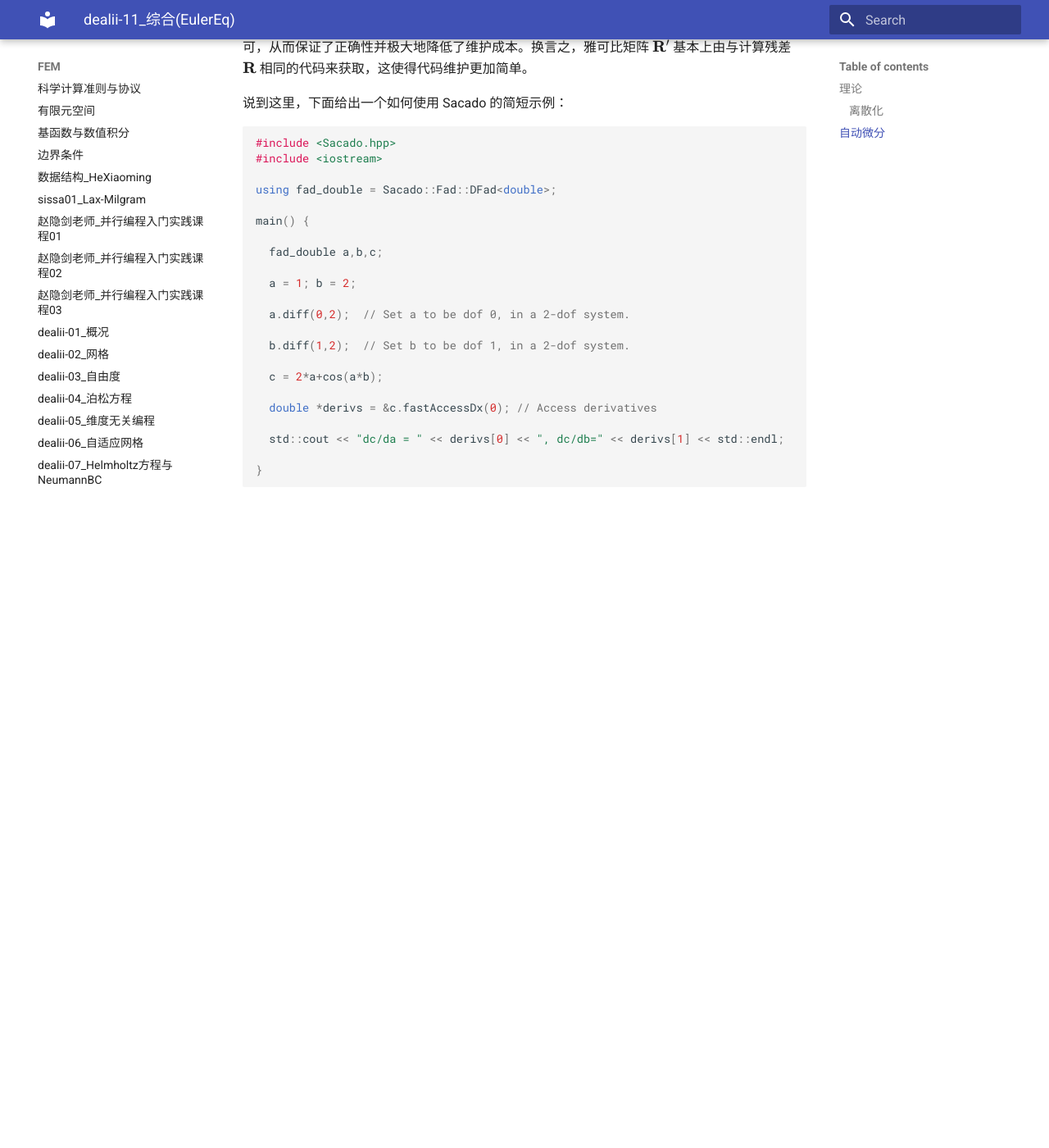
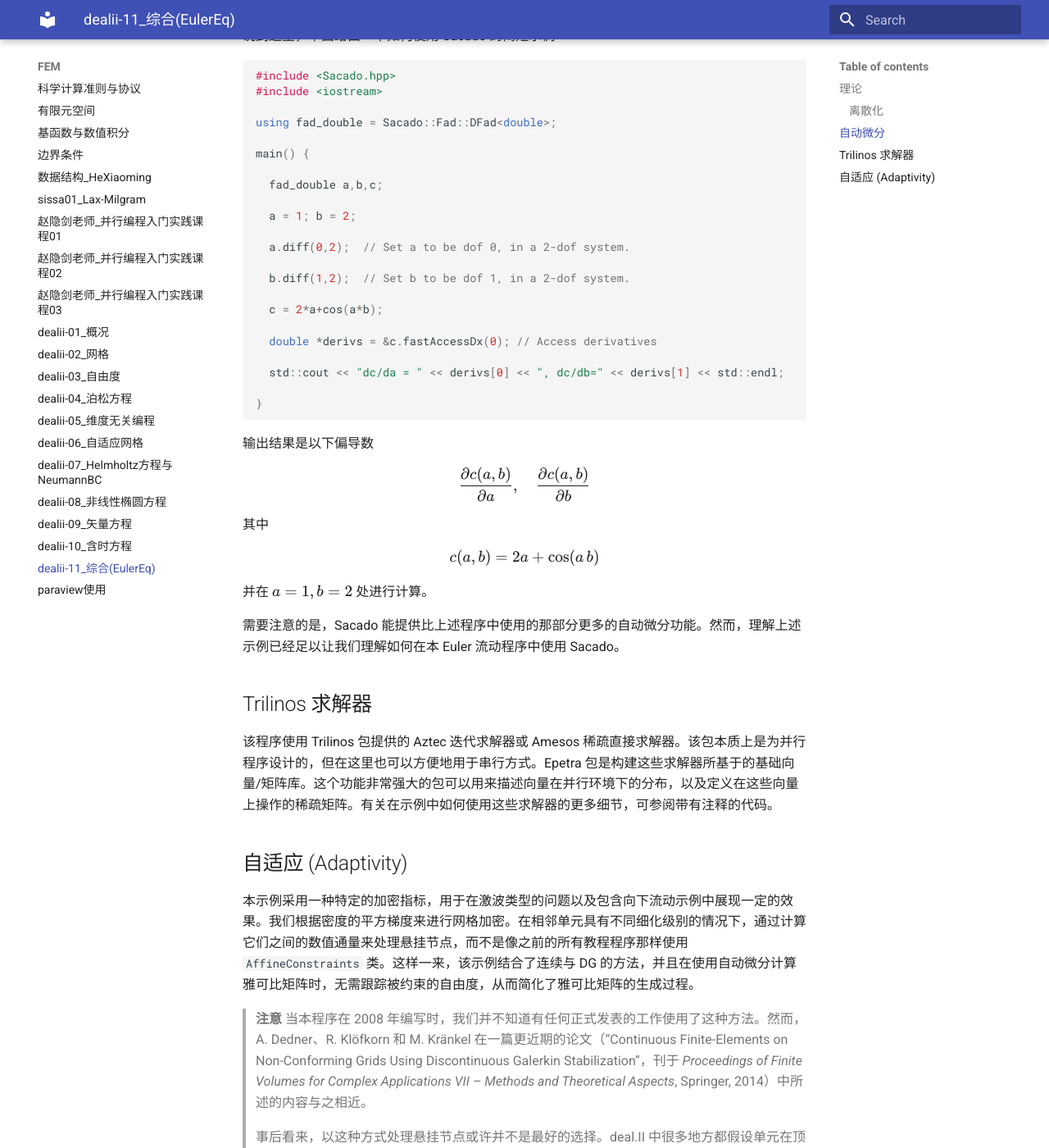
Before and after one commit to ymma98/technotes, an MkDocs documentation site: the page built from docs/FEM/dealii-11_综合(EulerEq).md, in a window 1280 px wide and 1400 px high, scrolled down 5678 px. Shown: the whole window at 82% size. Built offline with MkDocs 1.6.1 and Material for MkDocs 9.7.7, drawn with Linux system fonts in a browser that asks for light colours; before the commit the page ends 6296 px from its top, so only the background shows below that; some of the changed text lies outside the part shown.

Commit message:
docs/FEM/dealii-11_综合(EulerEq).md updated from https://stackedit.cn/

````diff
--- a/docs/FEM/dealii-11_综合(EulerEq).md
+++ b/docs/FEM/dealii-11_综合(EulerEq).md
@@ -233,14 +231,62 @@ main() {
 }
 ```
 
+输出结果是以下偏导数
+$$
+\frac{\partial c(a,b)}{\partial a}, \quad \frac{\partial c(a,b)}{\partial b}
+$$
+其中
+$$
+c(a,b) = 2a + \cos(a\,b)
+$$
+并在 $a=1, b=2$ 处进行计算。
+
+需要注意的是，Sacado 能提供比上述程序中使用的那部分更多的自动微分功能。然而，理解上述示例已经足以让我们理解如何在本 Euler 流动程序中使用 Sacado。
+
+## Trilinos 求解器
+
+该程序使用 Trilinos 包提供的 Aztec 迭代求解器或 Amesos 稀疏直接求解器。该包本质上是为并行程序设计的，但在这里也可以方便地用于串行方式。Epetra 包是构建这些求解器所基于的基础向量/矩阵库。这个功能非常强大的包可以用来描述向量在并行环境下的分布，以及定义在这些向量上操作的稀疏矩阵。有关在示例中如何使用这些求解器的更多细节，可参阅带有注释的代码。
+
+## 自适应 (Adaptivity)
+
+本示例采用一种特定的加密指标，用于在激波类型的问题以及包含向下流动示例中展现一定的效果。我们根据密度的平方梯度来进行网格加密。在相邻单元具有不同细化级别的情况下，通过计算它们之间的数值通量来处理悬挂节点，而不是像之前的所有教程程序那样使用 `AffineConstraints` 类。这样一来，该示例结合了连续与 DG 的方法，并且在使用自动微分计算雅可比矩阵时，无需跟踪被约束的自由度，从而简化了雅可比矩阵的生成过程。
+
+> **注意**
+> 当本程序在 2008 年编写时，我们并不知道有任何正式发表的工作使用了这种方法。然而，A. Dedner、R. Klöfkorn 和 M. Kränkel 在一篇更近期的论文（“Continuous Finite-Elements on Non-Conforming Grids Using Discontinuous Galerkin Stabilization”，刊于 *Proceedings of Finite Volumes for Complex Applications VII – Methods and Theoretical Aspects*, Springer, 2014）中所述的内容与之相近。
+>
+> 事后看来，以这种方式处理悬挂节点或许并不是最好的选择。deal.II 中很多地方都假设单元在顶点、边、面上拥有自由度（如这里使用的 `FE_Q` 单元）时，所代表的有限元函数在网格剖分上具有一定的连续性假设。调用 `DoFTools::make_hanging_node_constraints()` 并将得到的结果输出到一个 `AffineConstraints` 对象中后，可以在求解线性系统结束时调用 `AffineConstraints::distribute()` 来强制满足这些假设——其他所有教程程序都使用了悬挂节点网格，并且会在此调用下确保悬挂节点处的解与相邻父单元节点的值一致。相反，本程序并未这样做，因此会遇到一个后来添加到库中的断言检查，即测试函数是否确实连续。为了处理因不满足该断言而导致的错误，我们最终还是在 `ConservationLaw::refine_grid()` 函数中，在将解从一个网格转移到另一个网格之前，对悬挂节点处的解进行了连续性强制。
+
+此外，我们还限制了最大细化层数来避免细化过程失控。根据作者的经验，在时间相关问题中，如果不加以控制，细化会使得模拟速度严重下降，因为当某个区域的网格过于精细时，时间步长可能会变得非常小。在本示例中，通过让用户指定网格中可能出现的最高细化级别来限制细化程度，从而避免模拟因过度细化而停滞。当然，这只是一种启发式做法；如果作者的导师得知此事，作者很可能会被永远逐出有限元误差估计领域。
+
+# 输入文件、初始与边界条件
+
+我们使用一个输入文件（input deck）来控制模拟。通过这种方式，可以在不重新编译的情况下更改边界条件和其他重要属性。关于输入文件格式的更多信息，请参阅结尾的 results 小节，其中详细介绍了一个示例输入文件。
+
+在之前的示例程序中，我们通常将初始条件和边界条件硬编码在程序里。而在本程序中，我们改用 `FunctionParser` 表达式解析器类，这样就可以在输入文件中指定通用表达式，并在运行时进行解析 —— 也就是说，我们无需重新编译程序就能更改初始条件。因此，在下面的程序中不会声明名为 `InitialConditions` 或 `BoundaryConditions` 的类。
+
+# 实现 (Implementation)
+
+本程序的实现分为三个主要部分：
+
+- `EulerEquations` 类：封装所有完全描述欧拉方程特性的内容，包括通量矩阵 $\mathbf{F}(\mathbf{W})$，数值通量 $\mathbf{F}(\mathbf{W}^+, \mathbf{W}^-, \mathbf{n})$，右端项 $\mathbf{G}(\mathbf{W})$，边界条件，加密指标以及后处理输出等需要了解解向量和方程各分量意义的内容。
+
+- 一个命名空间（namespace），包含所有与运行时参数相关的内容。
+
+- `ConservationLaw` 类：处理时间步进、外层非线性和内层线性求解、组装线性系统，以及驱动这一切的顶层逻辑。
+
+之所以这样安排，是因为它将程序中的各种关注点分开：`ConservationLaw` 的写法使得我们可以相对容易地将其改为适用于另一组方程：只需为其他双曲方程重新实现 `EulerEquations` 类的成员，或者通过添加新的方程（例如对额外变量的输运，或者加入化学反应等）来扩展当前方程即可。然而，这样的修改不会影响时间步进或非线性求解（只要实现正确），因此也无需修改 `ConservationLaw` 中的任何内容。
+
+同样，如果我们想改进线性或非线性求解器，或者像在 results 小节末尾所暗示的那样改进时间步进方案，那么这也不需要对 `EulerEquations` 做任何改动。
+
+
 
 
 
 
 
 <!--stackedit_data:
-eyJoaXN0b3J5IjpbMTY3Njk4MzMyMiwtMTg4Mzk4NDM2OCw2Nj
-E4ODU5ODQsNTIwMDQ1MjUsMTg2MTg5Mzg4NiwtMTM5OTQ2OTQy
-NCwtMTE5Nzc3NzE5MiwxNTg2MjE1NzAwLDQ1OTQ0OTE5NSwxMT
-AxMTkwODU3XX0=
+eyJoaXN0b3J5IjpbLTgzNjU4MTE3MywxNjc2OTgzMzIyLC0xOD
+gzOTg0MzY4LDY2MTg4NTk4NCw1MjAwNDUyNSwxODYxODkzODg2
+LC0xMzk5NDY5NDI0LC0xMTk3Nzc3MTkyLDE1ODYyMTU3MDAsND
+U5NDQ5MTk1LDExMDExOTA4NTddfQ==
 -->
````
Also changed, not shown: other parts of docs/FEM/dealii-11_综合(EulerEq).md (+0 -2 lines).
